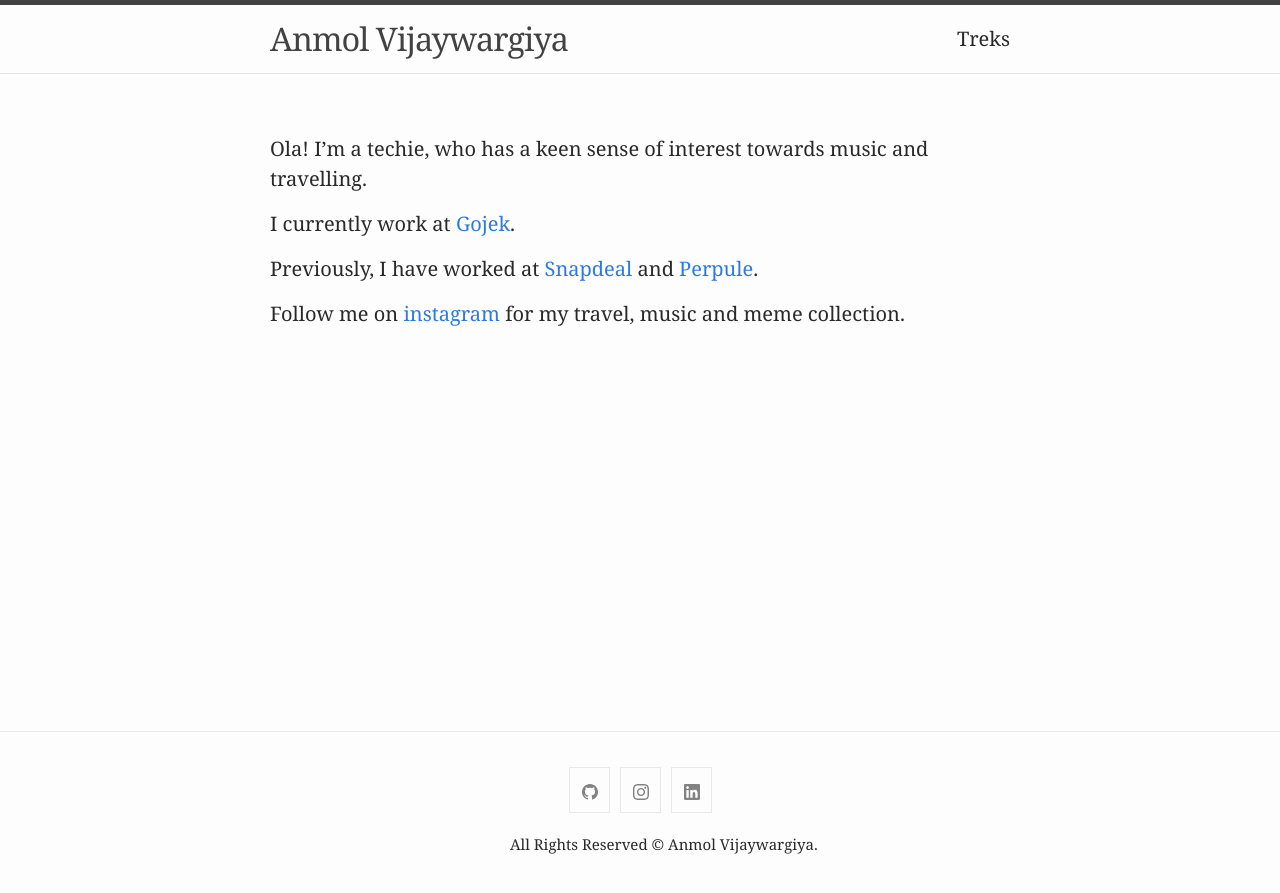
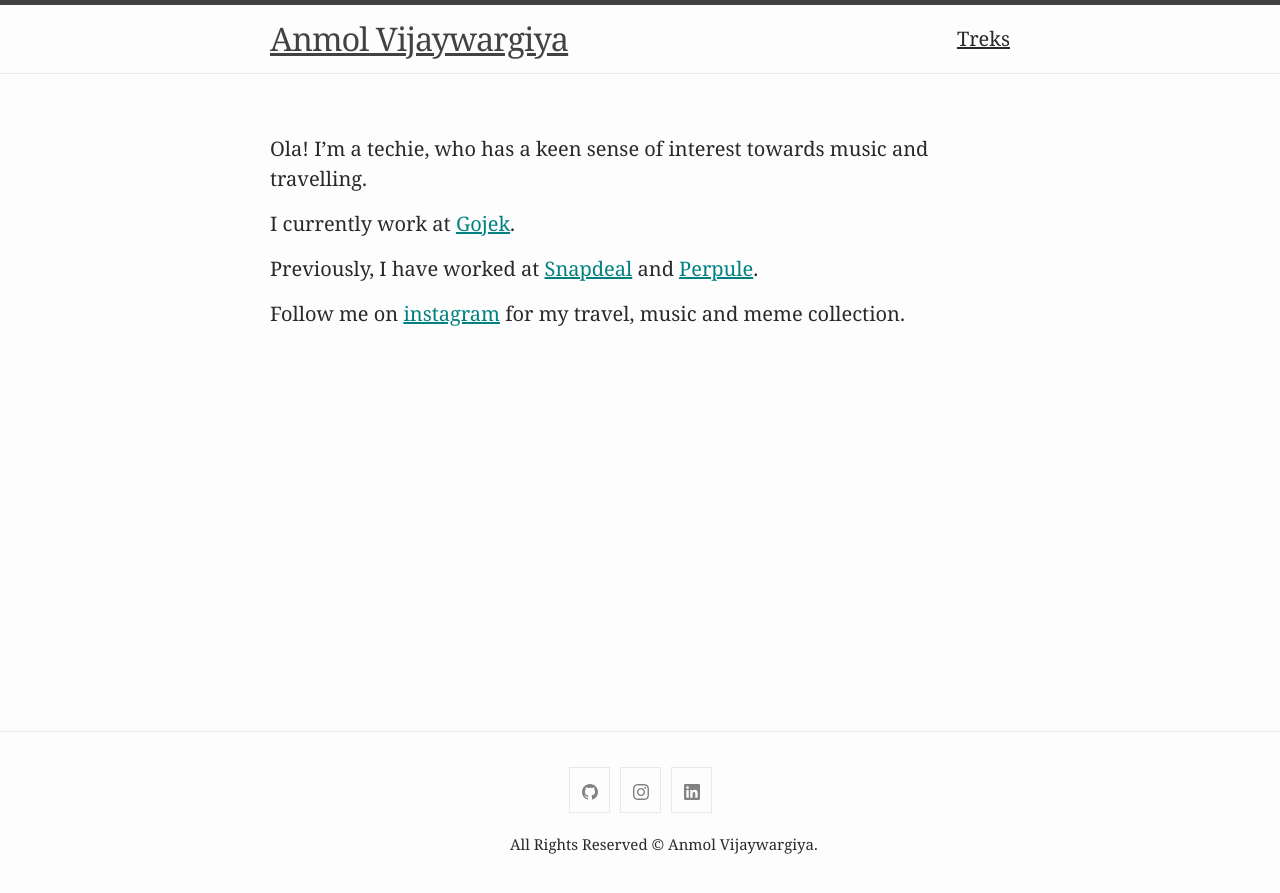
Before and after one commit to anmol1vw13/anmol1vw13.github.io, a Jekyll site: the page built from index.md, in a window 1280 px wide. Shown: the top 893 px of the page. Built offline with Jekyll 4.4.1, drawn with Linux system fonts in a browser that asks for light colours.

Commit message:
Added color decoration to links

```diff
--- a/_sass/minima/custom-styles.scss
+++ b/_sass/minima/custom-styles.scss
@@ -1,2 +1,6 @@
 // Placeholder to allow defining custom styles that override everything else.
 // (Use `_sass/minima/custom-variables.scss` to override variable defaults)
+a {
+  text-decoration: underline;
+  color: teal;
+}
```
